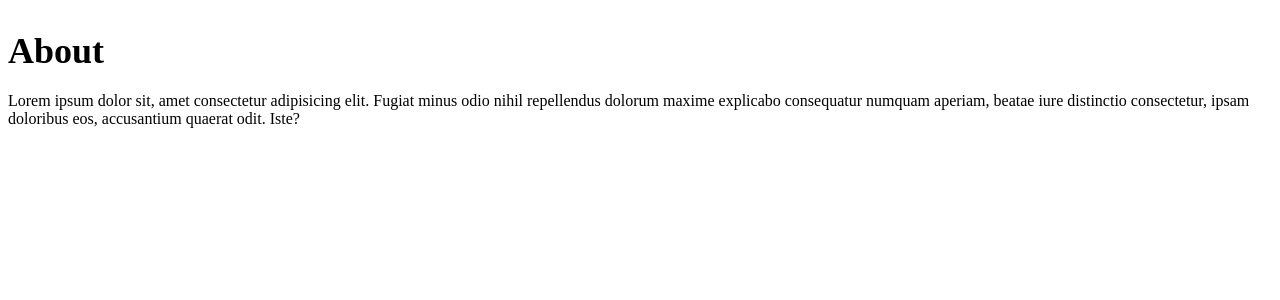
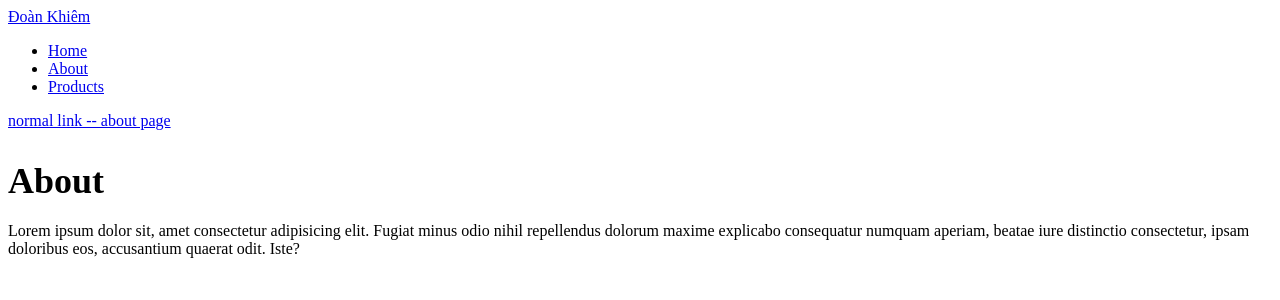
Before and after one commit to DoanKhiem/CursoDeVue3ConTypescript, a Nuxt app: page /about in a window 1280 px wide. Shown: the top 300 px of the page. Built offline with nearby package versions, Linux system fonts and the light colour scheme.

Commit message:
nuxtlink

```diff
--- a/pages/about.vue
+++ b/pages/about.vue
@@ -1,5 +1,16 @@
 <template>
     <div>
+        <header>
+            <nav>
+                <nuxt-link to="/">Đoàn Khiêm</nuxt-link>
+                <ul>
+                    <li><nuxt-link to="/">Home</nuxt-link></li>
+                    <li><nuxt-link to="/about">About</nuxt-link></li>
+                    <li><nuxt-link to="/products">Products</nuxt-link></li>
+                </ul>
+                <a href="/about">normal link  -- about page</a>
+            </nav>
+        </header>
         <h2>About</h2>
         <p>Lorem ipsum dolor sit, amet consectetur adipisicing elit. Fugiat minus odio nihil repellendus dolorum maxime explicabo consequatur numquam aperiam, beatae iure distinctio consectetur, ipsam doloribus eos, accusantium quaerat odit. Iste?</p>
     </div>
--- a/pages/index.vue
+++ b/pages/index.vue
@@ -1,5 +1,16 @@
 <template>
     <div>
+        <header>
+            <nav>
+                <nuxt-link to="/">Đoàn Khiêm</nuxt-link>
+                <ul>
+                    <li><nuxt-link to="/">Home</nuxt-link></li>
+                    <li><nuxt-link to="/about">About</nuxt-link></li>
+                    <li><nuxt-link to="/products">Products</nuxt-link></li>
+                </ul>
+                <a href="/about">normal link  -- about page</a>
+            </nav>
+        </header>
         <h2>Home</h2>
         <p>Lorem ipsum dolor sit, amet consectetur adipisicing elit. Fugiat minus odio nihil repellendus dolorum maxime explicabo consequatur numquam aperiam, beatae iure distinctio consectetur, ipsam doloribus eos, accusantium quaerat odit. Iste?</p>
     </div>
```
